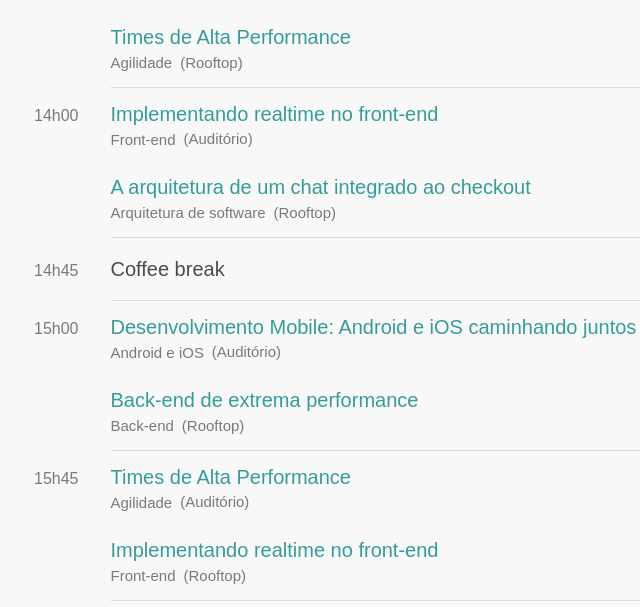
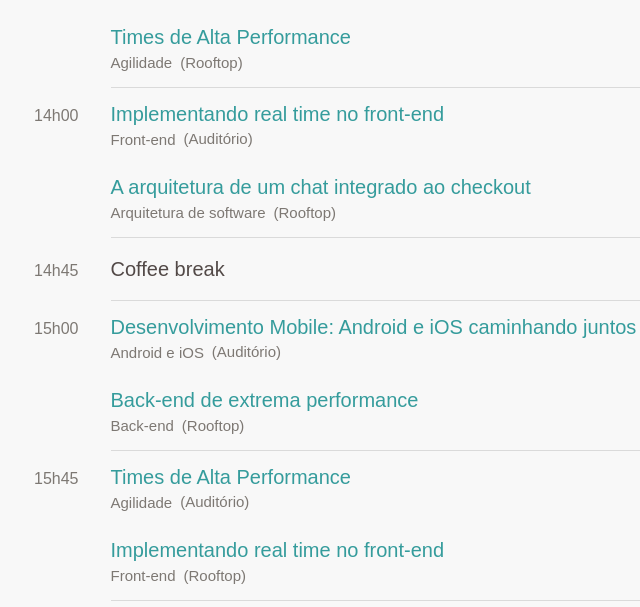
Before and after one commit to elo7/eventos-software-fora-de-serie, a website: page software-fora-de-serie/index.html in a window 1280 px wide. Shown: the part 1590-2197 px from the top of the page, 70-710 px from the left. Drawn offline with Linux system fonts and the light colour scheme; a web font is replaced by a local one.

Commit message:
Corrige a palavra real time

```diff
--- a/software-fora-de-serie/index.html
+++ b/software-fora-de-serie/index.html
@@ -564,7 +564,7 @@
 						<meta itemprop='startDate' content='2016-06-11 14:00'>
 						<div>
 							<h3 class='nome' itemprop='name'>
-								<a href='#dialogo-front' itemprop='url'>Implementando realtime no front-end</a>
+								<a href='#dialogo-front' itemprop='url'>Implementando real time no front-end</a>
 							</h3>
 							<span class='area' itemprop='offers' itemscope itemtype='http://schema.org/Offer'>
 								Front-end
@@ -578,7 +578,7 @@
 							<a href='#inicio' class='fechar'>
 								<svg viewBox='0 0 24 24' style='pointer-events: none; display: block; width: 100%; height: 100%;' class='fechar-icone'><g><path d='M19 6.41L17.59 5 12 10.59 6.41 5 5 6.41 10.59 12 5 17.59 6.41 19 12 13.41 17.59 19 19 17.59 13.41 12z'></path></g></svg>
 							</a>
-							<h3 class='nome'>Implementando realtime no front-end</h3>
+							<h3 class='nome'>Implementando real time no front-end</h3>
 							<time datetime='2016-06-11 14:00' class='horario-inicio'>14h00</time>
 							<p itemprop='description'>
 								Adicionar elementos de single page application numa arquitetura baseada em multi page application sem esquecer da performance, SEO e dos browsers mais antigos é um desafio para muitos. Nessa palestra, mostraremos como a filosofia do progressive enhancement ajudou a definir a nossa arquitetura de real time no front-end.
@@ -796,7 +796,7 @@
 						<meta itemprop='startDate' content='2016-06-11 15:45'>
 						<div>
 							<h3 class='nome' itemprop='name'>
-								<a href='#dialogo-front2' itemprop='url'>Implementando realtime no front-end</a>
+								<a href='#dialogo-front2' itemprop='url'>Implementando real time no front-end</a>
 							</h3>
 							<span class='area' itemprop='offers' itemscope itemtype='http://schema.org/Offer'>
 								Front-end
@@ -810,7 +810,7 @@
 							<a href='#inicio' class='fechar'>
 								<svg viewBox='0 0 24 24' style='pointer-events: none; display: block; width: 100%; height: 100%;' class='fechar-icone'><g><path d='M19 6.41L17.59 5 12 10.59 6.41 5 5 6.41 10.59 12 5 17.59 6.41 19 12 13.41 17.59 19 19 17.59 13.41 12z'></path></g></svg>
 							</a>
-							<h3 class='nome'>Implementando realtime no front-end</h3>
+							<h3 class='nome'>Implementando real time no front-end</h3>
 							<time datetime='2016-06-11 15:45' class='horario-inicio'>15h45</time>
 							<p itemprop='description'>
 								Adicionar elementos de single page application numa arquitetura baseada em multi page application sem esquecer da performance, SEO e dos browsers mais antigos é um desafio para muitos. Nessa palestra, mostraremos como a filosofia do progressive enhancement ajudou a definir a nossa arquitetura de real time no front-end.
```
